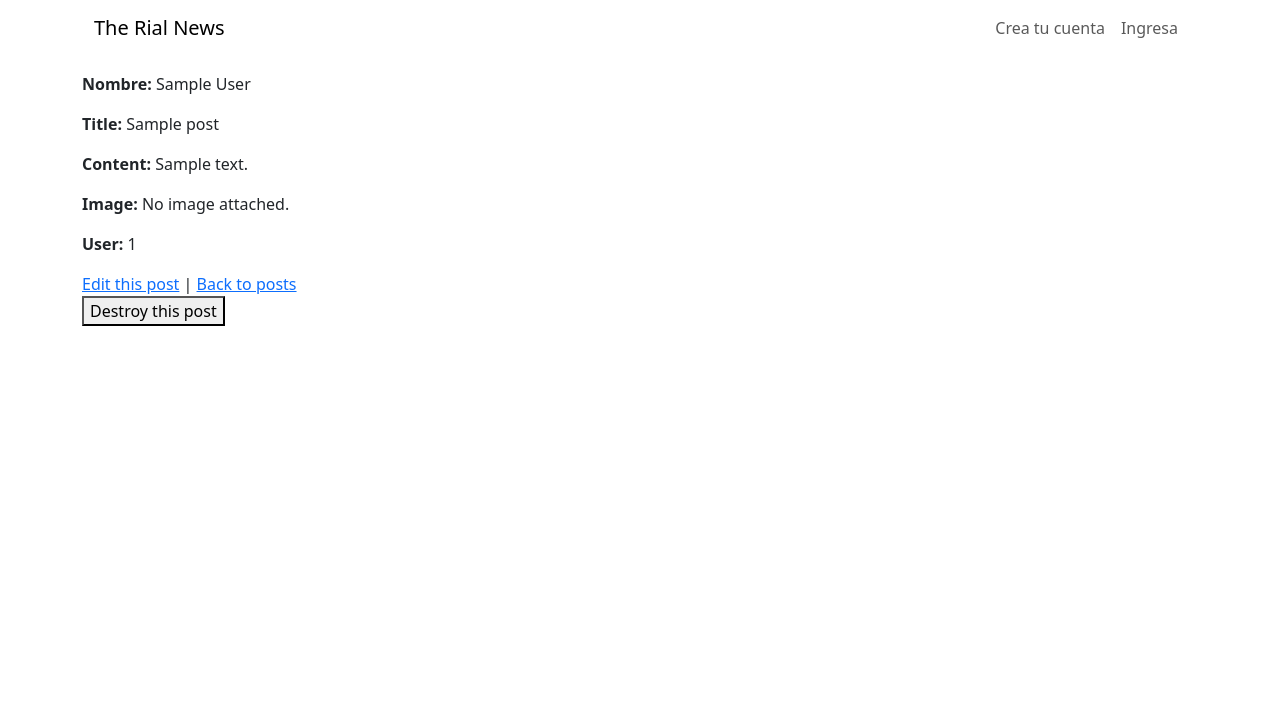
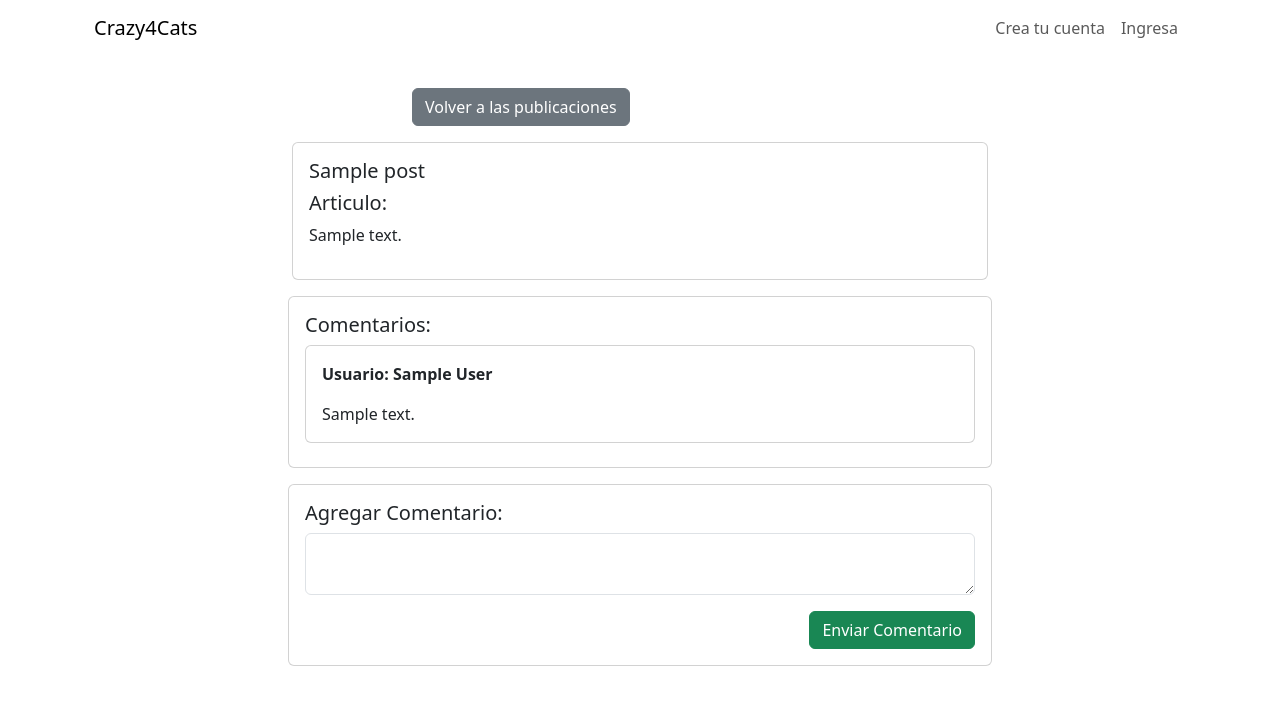
Before and after one commit to kenomun/Crazy4Cats, a Rails app: page /posts/1 in a window 1280 px wide. Shown: the top 705 px of the page. Run offline with Rails 7, Linux system fonts and the light colour scheme; tables that the repository leaves empty hold one stand-in row (values such as "Sample post"); some libraries are stand-ins or nearby versions.

Commit message:
creado los comentarios

```diff
--- /dev/null
+++ b/app/models/comment.rb
@@ -0,0 +1,4 @@
+class Comment < ApplicationRecord
+  belongs_to :user , optional: true
+  belongs_to :post
+end
--- a/app/models/post.rb
+++ b/app/models/post.rb
@@ -12,6 +12,7 @@
 class Post < ApplicationRecord
   #rRelaciones
   belongs_to :user
+  has_many :comments
   has_one_attached :image
 
 
--- a/app/models/user.rb
+++ b/app/models/user.rb
@@ -18,10 +18,11 @@ class User < ApplicationRecord
   devise :database_authenticatable, :registerable,
          :recoverable, :rememberable, :validatable
 
-  enum role: { admin: "admin", user: "user", anonymous: "anonymous" }
+  enum role: { admin: "admin", user: "user" }
 
   #relaciones
   has_many :posts
+  has_many :comments
 
   #Validaciones
   validates :name, presence: true
--- /dev/null
+++ b/app/views/posts/_comment.html.erb
@@ -0,0 +1,5 @@
+
+<p>
+  <strong>Content:</strong>
+  <%= comment.content %>
+</p>
--- /dev/null
+++ b/app/views/posts/_form_comment_anonymous.html.erb
@@ -0,0 +1,29 @@
+<div class="container mt-3">
+  <div class="row justify-content-center">
+    <div class="col-md-8">
+      <div class="card">
+        <div class="card-body">
+          <h5 class="card-title">Agregar Comentario:</h5>
+          <%= form_with(model: Comment.new, url: post_comments_path(@post), html: { class: "w-100" }) do |form| %>
+            <% if comment.errors.any? %>
+              <div style="color: red">
+                <h2><%= pluralize(comment.errors.count, "error") %> prohibited this comment from being saved:</h2>
+                <ul>
+                  <% comment.errors.each do |error| %>
+                    <li><%= error.full_message %></li>
+                  <% end %>
+                </ul>
+              </div>
+            <% end %>
+            <div>
+              <%= form.text_area :content, class: "form-control w-100" %>
+            </div>
+            <div class="d-flex justify-content-end">
+              <%= form.submit "Enviar Comentario", class: "mt-3 btn btn-success" %>
+            </div>
+          <% end %>
+        </div>
+      </div>
+    </div>
+  </div>
+</div>
--- a/app/views/posts/edit.html.erb
+++ b/app/views/posts/edit.html.erb
@@ -1,9 +1,6 @@
 <h1>Editing post</h1>
-
 <%= render "form", post: @post %>
-
 <br>
-
 <div>
   <%= link_to "Show this post", @post %> |
   <%= link_to "Back to posts", posts_path %>
--- a/app/views/posts/index.html.erb
+++ b/app/views/posts/index.html.erb
@@ -1,7 +1,7 @@
-<h1>Noticias</h1>
+<h1>Publicaciones</h1>
 <% if user_signed_in? %>
   <% if user_signed_in? %>
-    <%= link_to "Crear Noticia", new_post_path, class: "btn btn-primary" %>
+    <%= link_to "Crear Publicación", new_post_path, class: "btn btn-primary" %>
   <% end %>
 <% end %>
 <div id="posts" class="row row-cols-1 row-cols-md-2 row-cols-lg-3 g-4 mt-3">
--- a/app/views/posts/show.html.erb
+++ b/app/views/posts/show.html.erb
@@ -1,10 +1,75 @@
-<p style="color: green"><%= notice %></p>
-
-<%= render @post %>
-
-<div>
-  <%= link_to "Edit this post", edit_post_path(@post) %> |
-  <%= link_to "Back to posts", posts_path %>
-
-  <%= button_to "Destroy this post", @post, method: :delete %>
+<div class="container">
+  <div class="row justify-content-center">
+    <div class="col-md-8">
+      <div class="container mt-3">
+        <div class="row justify-content-center">
+          <div class="col-md-8">
+            <%= link_to "Volver a las publicaciones", root_path, class: "btn btn-secondary mb-3" %>
+          </div>
+        </div>
+        <div class="card">
+          <div class="card-body">
+            <h5 class="card-title"><%= @post.title %></h5>
+            <% if @post.image.attached? %>
+              <div class="text-center">
+                <%= image_tag @post.image, class: "img-fluid mb-3" if @post.image.attached? %>
+              </div>
+            <% end %>
+            <h5 class="card-title">Articulo: </h5>
+            <p class="card-text"><%= @post.content %></p>
+            <div class="d-flex justify-content-end">
+              <% if user_signed_in? && current_user.admin? || current_user == @post.user %>
+                <%= link_to "Editar publicación", edit_post_path(@post), class: "btn btn-warning btn-sm me-2" %>
+                <%= button_to "Eliminar publicación", @post, method: :delete, class: "btn btn-danger btn-sm" %>
+              <% end %>
+            </div>
+          </div>
+        </div>
+      </div>
+    </div>
+  </div>
+  <% if @post.comments.present? %>
+    <div class="container mt-3">
+      <div class="row justify-content-center">
+        <div class="col-md-8">
+          <div class="card">
+            <div class="card-body">
+              <h5 class="card-title">Comentarios:</h5>
+              <% @post.comments.each do |comment| %>
+                <div class="card mb-2">
+                  <div class="card-body">
+                    <p class="card-text"><strong>Usuario: <%= comment.user ? comment.user.name : "Anónimo" %></strong></p>
+                    <p class="card-text"><%= comment.content %></p>
+                    <% if current_user&.admin? || (current_user && comment.user == current_user) %>
+                      <div class="d-flex justify-content-end">
+                        <%= button_to "Eliminar comentario", [@post, comment], method: :delete, class: "btn btn-danger btn-sm" %>
+                      </div>
+                    <% end %>
+                  </div>
+                </div>
+              <% end %>
+            </div>
+          </div>
+        </div>
+      </div>
+    </div>
+  <% else %>
+    <div class="container mt-3">
+      <div class="row justify-content-center">
+        <div class="col-md-8">
+          <div class="card">
+            <div class="card-body">
+              <h5 class="card-title">Comentarios: </h5>
+              <p class="card-text mt-2">No hay comentarios disponibles.</p>
+            </div>
+          </div>
+        </div>
+      </div>
+    </div>
+  <% end %>
+  <% if user_signed_in? %>
+    <%= render partial: "posts/form_comment", locals: { comment: Comment.new, style: "width: 100%;" } %>
+  <% else %>
+    <%= render partial: "posts/form_comment_anonymous", locals: { comment: Comment.new, style: "width: 100%;" } %>
+  <% end %>
 </div>
--- a/app/views/shared/_navbar.html.erb
+++ b/app/views/shared/_navbar.html.erb
@@ -1,6 +1,6 @@
 <nav class="navbar navbar-expand-lg">
   <div class="container">
-    <%= link_to "The Rial News", root_path, class: "navbar-brand" %>
+    <%= link_to "Crazy4Cats", root_path, class: "navbar-brand" %>
     <div class="collapse navbar-collapse justify-content-end" id="navbarNav">
       <ul class="navbar-nav">
         <% if user_signed_in? %>
--- a/config/routes.rb
+++ b/config/routes.rb
@@ -4,6 +4,8 @@ Rails.application.routes.draw do
 
   # Defines the root path route ("/")
   # root "articles#index"
+  resources :posts do
+    resources :comments
+  end
   root 'posts#index'
-  resources :posts
 end
```
Also changed, not shown: app/controllers/comments_controller.rb (added, +77 -0 lines), app/views/devise/registrations/edit.html.erb (+37 -29 lines), app/views/posts/_form_comment.html.erb (added, +29 -0 lines), db/migrate/20230905162747_create_comments.rb (added, +11 -0 lines), test/fixtures/comments.yml (added, +11 -0 lines), test/models/comment_test.rb (added, +7 -0 lines), db/schema.rb.
